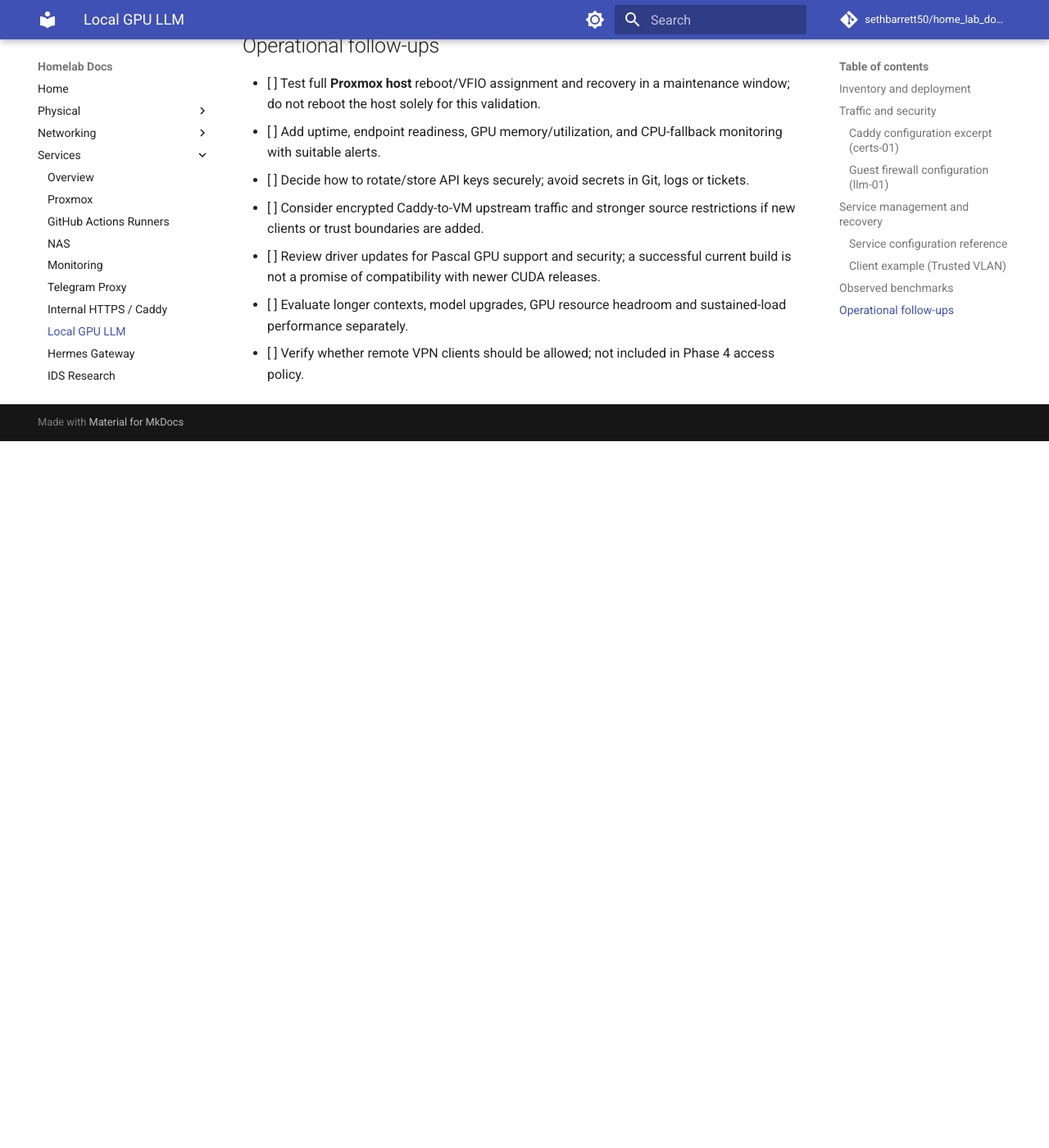
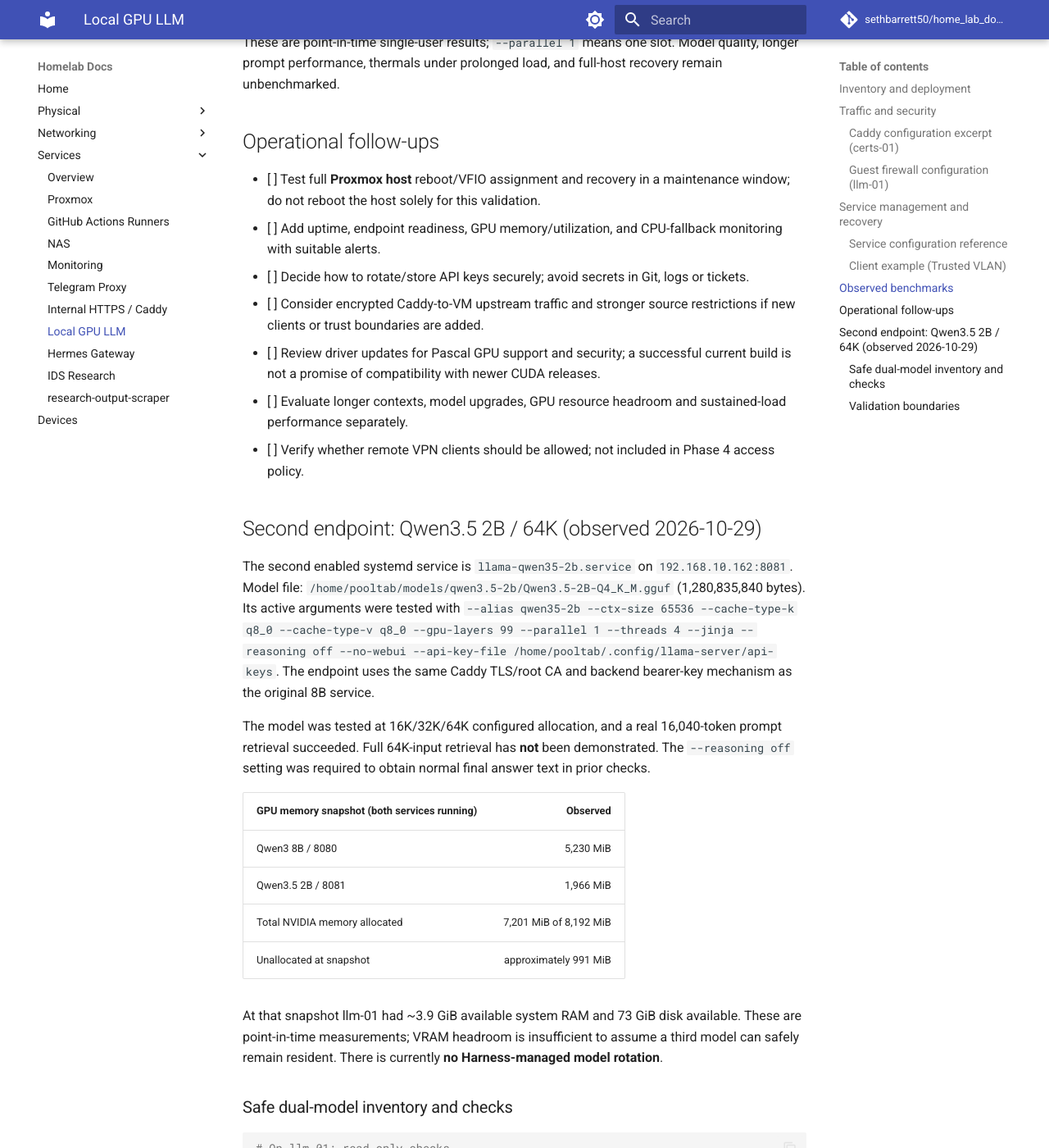
Before and after one commit to sethbarrett50/home_lab_docs, an MkDocs documentation site: the page built from docs/services/local-llm.md, in a window 1280 px wide and 1400 px high, scrolled down 5347 px. Shown: the whole window at 82% size. Built offline with MkDocs 1.6.1 and Material for MkDocs 9.7.7, drawn with Linux system fonts in a browser that asks for light colours; comment, search, counter and statistics services are not loaded; before the commit the page ends 5885 px from its top, so only the background shows below that; some of the changed text lies outside the part shown.

Commit message:
docs: refresh docs/services/local-llm.md for live Hermes and dual LLM services

````diff
--- a/docs/services/local-llm.md
+++ b/docs/services/local-llm.md
@@ -1,6 +1,6 @@
 # Local GPU LLM — llm-01 (Phase 4)
 
-Deployed and validated **2026-10-27**. A Debian 13 VM on the Dell Precision 3620 Proxmox host serves a private, authenticated, OpenAI-compatible LLM API. GPU passthrough, CUDA inference, HTTPS access, client rejection, VM guest reboot recovery, and a 4,096-token context load were observed. **A full Proxmox host restart and recovery was not tested.**
+First endpoint deployed and validated **2026-10-27**; second 64K endpoint and dual-model operation validated **2026-10-29**. A Debian 13 VM on the Dell Precision 3620 Proxmox host serves a private, authenticated, OpenAI-compatible LLM API. GPU passthrough, CUDA inference, HTTPS access, client rejection, VM guest reboot recovery, and a 4,096-token context load were observed. **A full Proxmox host restart and recovery was not tested.**
 
 ## Inventory and deployment
 
@@ -13,12 +13,12 @@
 | GPU | NVIDIA Quadro P4000, 8 GiB Pascal (CUDA architecture 61) |
 | Driver and CUDA | Debian NVIDIA driver `550.163.01`, CUDA toolkit `12.4.131` |
 | Runtime | `llama.cpp` build `b11942-338fce651`, CUDA backend enabled, `CMAKE_CUDA_ARCHITECTURES=61` |
-| Model | `Qwen/Qwen3-8B-GGUF`, `Qwen3-8B-Q4_K_M.gguf` (~4.7 GiB on disk); SHA-256 verified at install |
-| Backend | `192.168.10.162:8080` (HTTP **only for Caddy**; Bearer token required) |
-| User-facing URL | `https://llm.home.arpa/v1`, TLS from Caddy `certs-01` (`192.168.10.50`) |
-| Allowed front-end clients | Trusted VLAN `192.168.20.0/24`, enforced by Caddy `remote_ip` matcher |
+| Models | Qwen3 8B Q4_K_M (4K context, 8080) and Qwen3.5 2B Q4_K_M (64K context, 8081); original Qwen3 8B SHA-256 verified at install |
+| Backends | `192.168.10.162:8080` (8B) and `:8081` (2B); HTTP **only from Caddy**; Bearer token required |
+| User-facing URLs | `https://llm.home.arpa/v1` (8B) and `https://llm-long.home.arpa/v1` (2B), TLS via Caddy `certs-01` (`192.168.10.50`) |
+| Allowed front-end clients | Trusted VLAN `192.168.20.0/24` and HP `192.168.10.147/32`, enforced by Caddy `remote_ip` matcher |
 | API credentials | `/home/pooltab/.config/llama-server/api-keys`, mode `0600`; **never commit, print in logs, or distribute in docs** |
-| Context and concurrency | `--ctx-size 4096`, `--parallel 1`, `--gpu-layers 99`, 4 CPU threads |
+| Context and concurrency | Qwen3 8B: 4,096; Qwen3.5 2B: 65,536 with q8 KV; both `--parallel 1`, `--gpu-layers 99`, 4 CPU threads |
 
 The host's IOMMU group contains the P4000 graphics, its audio function and their upstream PCI bridge, without other unrelated endpoints. The host has a separate Intel integrated GPU. On initial VM start, Proxmox emitted a PCI reset warning but VFIO assignment succeeded, and the guest driver identified the passed-through P4000. No ACS override or Proxmox BIOS/bootloader changes were needed in this session. **Do not assume full host-reboot or subsequent cold-start behavior has been validated.**
 
@@ -33,8 +33,8 @@
     U -.->|direct :8080 denied| L
 ```
 
-1. Caddy's `llm.home.arpa` site uses `tls internal`, allows `remote_ip 192.168.20.0/24`, proxies to `192.168.10.162:8080`, and returns 403 otherwise. Other Caddy virtual hosts remain unchanged.
-2. `llm-01` nftables uses an `inet filter` input chain with `policy accept`; loopback is allowed, IPv6 TCP/8080 is dropped, and IPv4 TCP/8080 is dropped unless the source is `192.168.10.50`. This is an **API-specific restriction**, not a host-wide default-deny firewall. `nftables.service` is enabled.
+1. Caddy's `llm.home.arpa` and `llm-long.home.arpa` sites use `tls internal`, allow `remote_ip 192.168.20.0/24` and `192.168.10.147`, proxy to `192.168.10.162:8080` and `:8081` respectively, and return 403 otherwise. Other Caddy virtual hosts remain unchanged.
+2. `llm-01` nftables uses an `inet filter` input chain with `policy accept`; loopback is allowed, IPv6 TCP/8080 and TCP/8081 are dropped, and IPv4 TCP/8080 and TCP/8081 are dropped unless the source is `192.168.10.50`. This is an **API-specific restriction**, not a host-wide default-deny firewall. `nftables.service` is enabled.
 3. `llama-server` enforces an API key via `--api-key-file`, disables its Web UI, and configures conservative CORS options. Caddy forwards the Bearer token; it does not store the key.
 4. Traffic on the **Caddy-to-guest segment is unencrypted HTTP**, including the Bearer token. Restricting source IPs does not encrypt that hop. For a stronger threat model, deploy encrypted upstream transport and evaluate internal lateral-movement risks.
 5. SSH on `llm-01` remains available; do not turn this scoped port rule into a blanket firewall policy without separately planning SSH access.
@@ -78,7 +78,7 @@
 }
 ```
 
-This reflects the verified `/etc/nftables.conf` on 2026-10-27. Validate with `sudo /usr/sbin/nft -c -f /etc/nftables.conf` before applying; inspect live rules with `sudo /usr/sbin/nft list ruleset`. Keep SSH open during firewall modifications.
+**Historical reference (2026-10-27):** this snippet shows the original 8080-only rule; the 2026-10-29 live nftables configuration additionally protects TCP 8081 with the same Caddy-source restriction. Do not apply the historical snippet unchanged to the dual-model deployment. Validate with `sudo /usr/sbin/nft -c -f /etc/nftables.conf` before applying; inspect live rules with `sudo /usr/sbin/nft list ruleset`. Keep SSH open during firewall modifications.
 
 ## Service management and recovery
 
@@ -161,3 +161,41 @@
 - [ ] Review driver updates for Pascal GPU support and security; a successful current build is not a promise of compatibility with newer CUDA releases.
 - [ ] Evaluate longer contexts, model upgrades, GPU resource headroom and sustained-load performance separately.
 - [ ] Verify whether remote VPN clients should be allowed; not included in Phase 4 access policy.
+
+
+## Second endpoint: Qwen3.5 2B / 64K (observed 2026-10-29)
+
+The second enabled systemd service is `llama-qwen35-2b.service` on `192.168.10.162:8081`. Model file: `/home/pooltab/models/qwen3.5-2b/Qwen3.5-2B-Q4_K_M.gguf` (1,280,835,840 bytes). Its active arguments were tested with `--alias qwen35-2b --ctx-size 65536 --cache-type-k q8_0 --cache-type-v q8_0 --gpu-layers 99 --parallel 1 --threads 4 --jinja --reasoning off --no-webui --api-key-file /home/pooltab/.config/llama-server/api-keys`. The endpoint uses the same Caddy TLS/root CA and backend bearer-key mechanism as the original 8B service.
+
+The model was tested at 16K/32K/64K configured allocation, and a real 16,040-token prompt retrieval succeeded. Full 64K-input retrieval has **not** been demonstrated. The `--reasoning off` setting was required to obtain normal final answer text in prior checks.
+
+| GPU memory snapshot (both services running) | Observed |
+|---|---:|
+| Qwen3 8B / 8080 | 5,230 MiB |
+| Qwen3.5 2B / 8081 | 1,966 MiB |
+| Total NVIDIA memory allocated | 7,201 MiB of 8,192 MiB |
+| Unallocated at snapshot | approximately 991 MiB |
+
+At that snapshot llm-01 had ~3.9 GiB available system RAM and 73 GiB disk available. These are point-in-time measurements; VRAM headroom is insufficient to assume a third model can safely remain resident. There is currently **no Harness-managed model rotation**.
+
+### Safe dual-model inventory and checks
+
+```bash
+# On llm-01; read-only checks.
+systemctl is-active llama-server.service llama-qwen35-2b.service nftables.service
+systemctl is-enabled llama-server.service llama-qwen35-2b.service
+nvidia-smi
+sudo ss -ltnp | grep -E ':8080|:8081'
+sudo nft list ruleset
+# On an allowlisted, CA-trusting client: 401 without a token is expected.
+curl -sS -o /dev/null -w '%{http_code}\\n' https://llm-long.home.arpa/v1/models
+```
+
+Backend firewall and Caddy configuration must preserve **both** ports and hostnames, and any future GPU scheduler must preserve pinned, in-use services. Read [Harness deployment readiness](hermes-harness-deployment.md) for the proposed hybrid resident/switchable model design.
+
+### Validation boundaries
+
+- The 8B endpoint reports a 4,096-token context and was rejected by Hermes native agent execution requiring at least 64K. Do not advertise a fictitious 64K context to satisfy this check.
+- Hermes `homelab-long` custom alias with `key_env: LOCAL_LLM_API_KEY` successfully performed native chat, and executed `pwd` and `uname -s` in controlled tests. Other tool tasks failed from schema mistakes, discovery loops and a policy block; it is not a reliable autonomous coding worker yet.
+- Automatic Codex-to-local failover, double-service recovery after llm-01 guest reboot, and full Proxmox host reboot remain unverified.
+- Caddy-to-guest HTTP remains unencrypted, including bearer token transit. Backend source filtering is not encryption.
````
